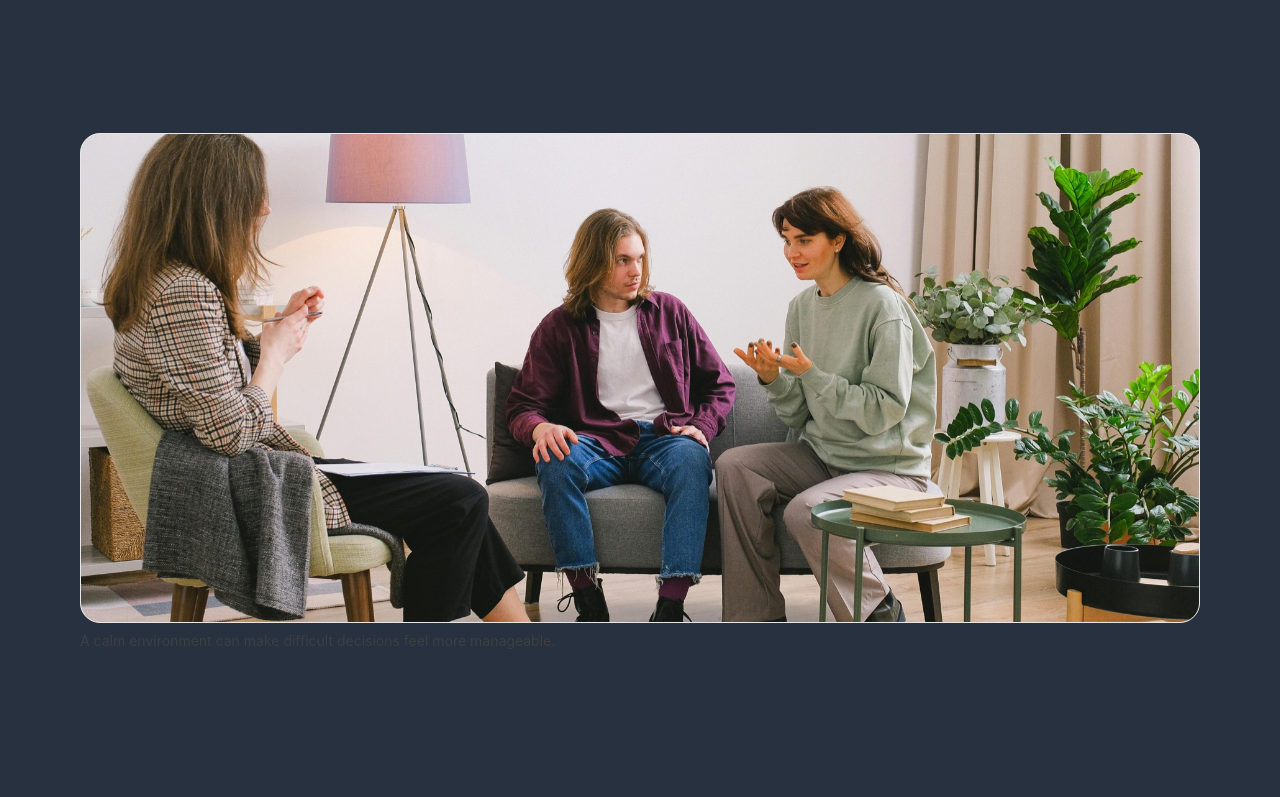
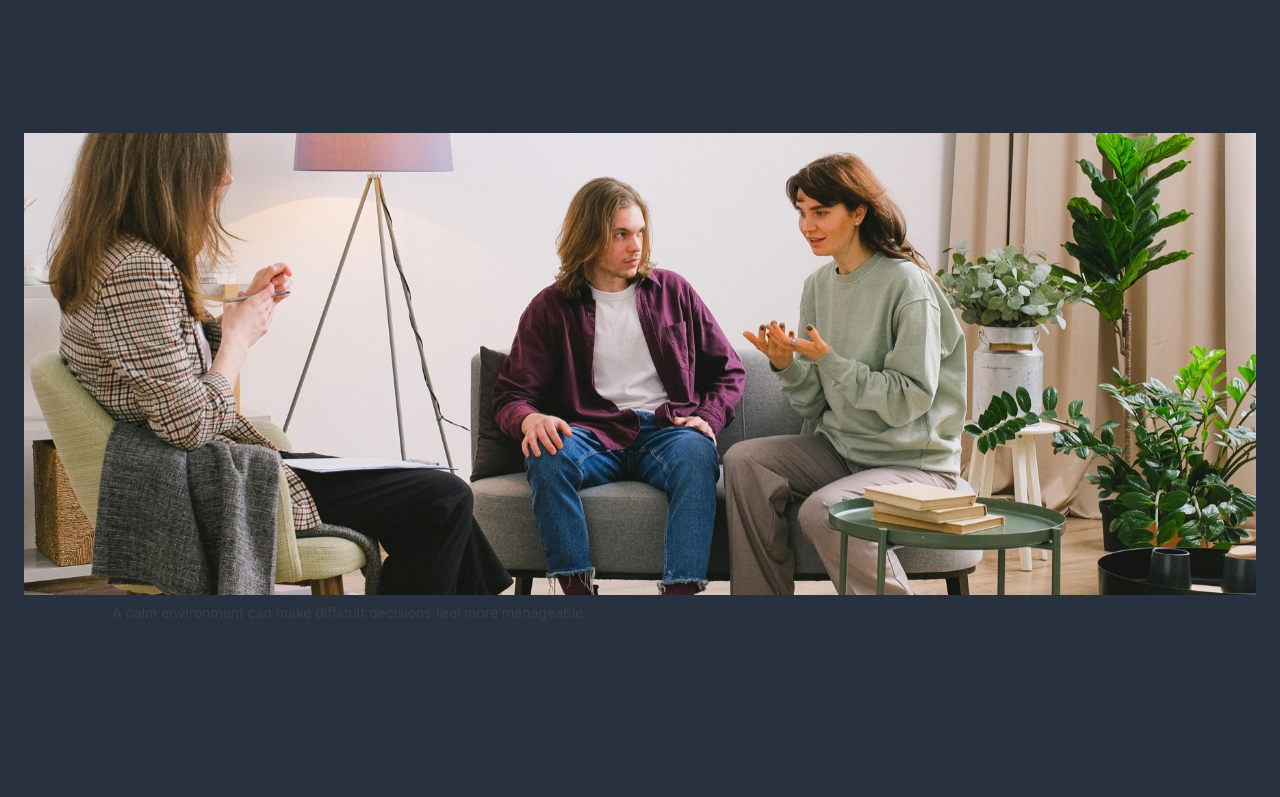
Before and after one commit to MaxMRC-CT/mulligan-recovery-ct, a Next.js app: page / in a window 1280 px wide. Shown: the part 420-1217 px from the top of the page. Built offline with nearby package versions, Linux system fonts and the light colour scheme.

Commit message:
Update page.tsx

```diff
--- a/app/(routes)/page.tsx
+++ b/app/(routes)/page.tsx
@@ -1,4 +1,5 @@
 import Link from "next/link";
+import Image from "next/image";
 import { CtaSection } from "@/components/cta-section";
 import { PageHero } from "@/components/page-hero";
 import { StatsCarousel } from "@/components/sections/stats-carousel";
@@ -14,12 +15,21 @@ export default function HomePage() {
 
       <section className="section pt-0">
         <div className="container">
-          <ContentImage
-            src="/images/home/hero.jpg"
-            alt="A calm residential setting with natural light and welcoming shared space"
-            ratio="hero"
-            caption="A calm environment can make difficult decisions feel more manageable."
-          />
+          <figure className="space-y-2">
+            <div className="relative aspect-[16/8] overflow-hidden bg-neutral-100 md:-mx-8 md:aspect-[16/6] lg:-mx-14">
+              <Image
+                src="/images/home/hero.jpg"
+                alt="A calm residential setting with natural light and welcoming shared space"
+                fill
+                priority
+                sizes="(max-width: 768px) 100vw, 92vw"
+                className="object-cover object-center"
+              />
+            </div>
+            <figcaption className="text-sm text-neutral-700 md:pl-8">
+              A calm environment can make difficult decisions feel more manageable.
+            </figcaption>
+          </figure>
         </div>
       </section>
 
```
